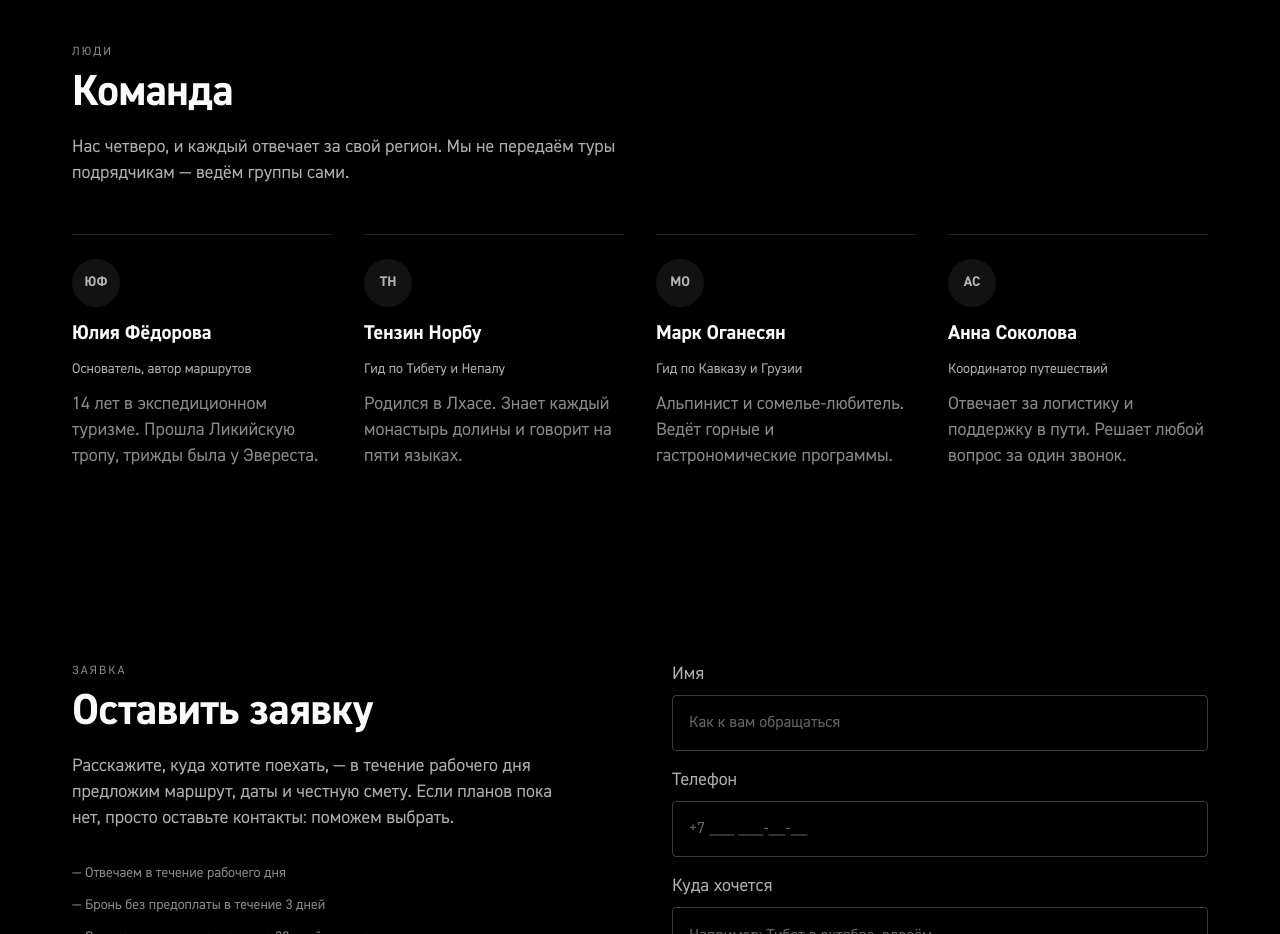
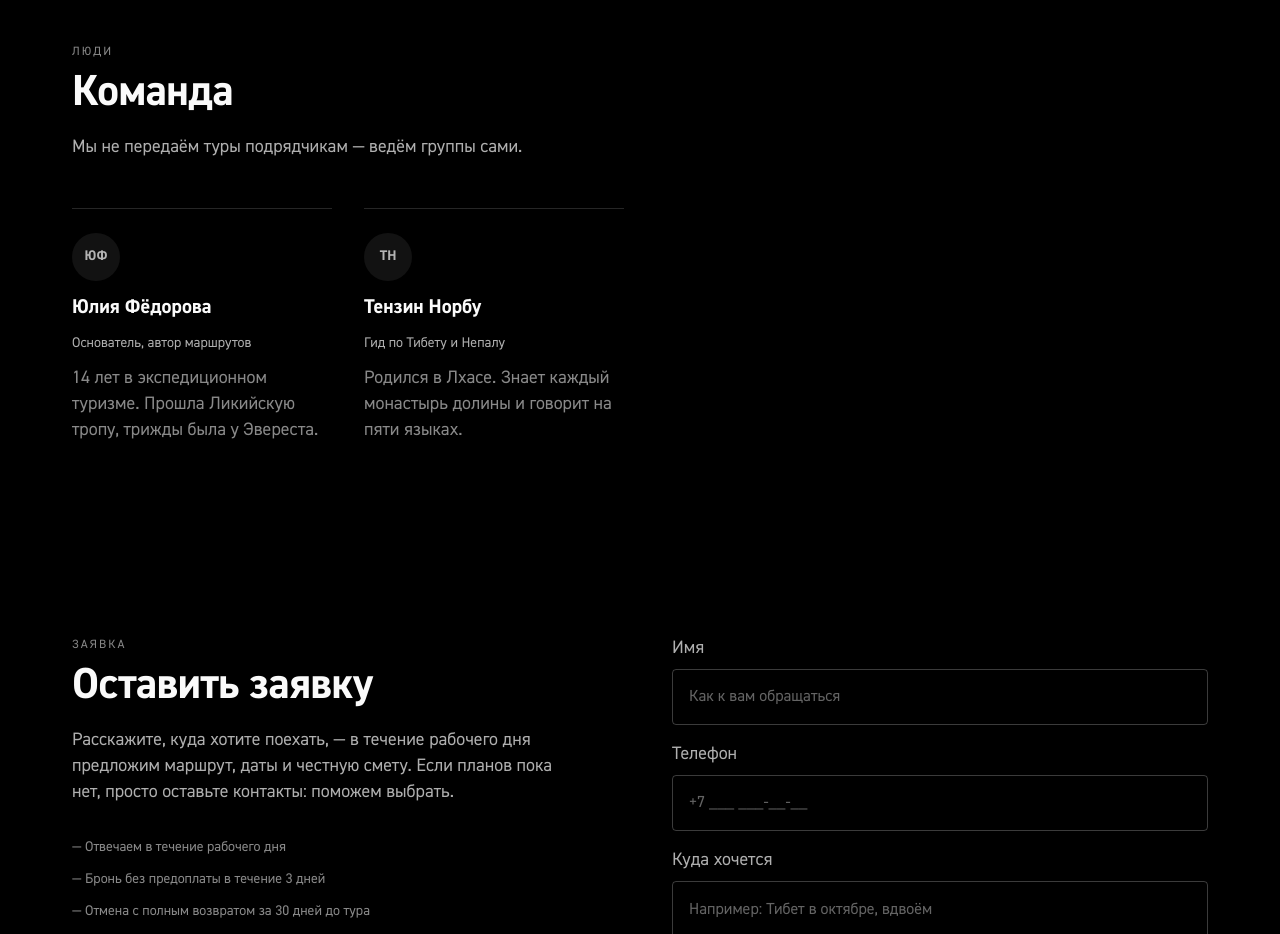
Before and after one commit to fifulina-uxui/wild-soul-routes, a React (Vite) app: page / in a window 1280 px wide. Shown: the part 5460-6394 px from the top of the page. Built offline with nearby package versions, Linux system fonts and the light colour scheme.

Commit message:
Team section: keep two members

```diff
--- a/src/data/content.ts
+++ b/src/data/content.ts
@@ -611,7 +611,7 @@ export const content: Record<'ru' | 'en', PageContent> = {
     team: {
       label: 'Люди',
       heading: 'Команда',
-      text: 'Нас четверо, и каждый отвечает за свой регион. Мы не передаём туры подрядчикам — ведём группы сами.',
+      text: 'Мы не передаём туры подрядчикам — ведём группы сами.',
       items: [
         {
           initials: 'ЮФ',
@@ -624,18 +624,6 @@ export const content: Record<'ru' | 'en', PageContent> = {
           name: 'Тензин Норбу',
           role: 'Гид по Тибету и Непалу',
           text: 'Родился в Лхасе. Знает каждый монастырь долины и говорит на пяти языках.',
-        },
-        {
-          initials: 'МО',
-          name: 'Марк Оганесян',
-          role: 'Гид по Кавказу и Грузии',
-          text: 'Альпинист и сомелье-любитель. Ведёт горные и гастрономические программы.',
-        },
-        {
-          initials: 'АС',
-          name: 'Анна Соколова',
-          role: 'Координатор путешествий',
-          text: 'Отвечает за логистику и поддержку в пути. Решает любой вопрос за один звонок.',
         },
       ],
     },
@@ -1166,7 +1154,7 @@ export const content: Record<'ru' | 'en', PageContent> = {
     team: {
       label: 'People',
       heading: 'Team',
-      text: 'Four of us, each responsible for their own region. We never hand tours to contractors — we lead the groups ourselves.',
+      text: 'We never hand tours to contractors — we lead the groups ourselves.',
       items: [
         {
           initials: 'YF',
@@ -1179,18 +1167,6 @@ export const content: Record<'ru' | 'en', PageContent> = {
           name: 'Tenzin Norbu',
           role: 'Guide, Tibet & Nepal',
           text: 'Born in Lhasa. Knows every monastery in the valley and speaks five languages.',
-        },
-        {
-          initials: 'MO',
-          name: 'Mark Hovhannisyan',
-          role: 'Guide, Caucasus & Georgia',
-          text: 'Mountaineer and amateur sommelier. Leads mountain and gastronomic programs.',
-        },
-        {
-          initials: 'AS',
-          name: 'Anna Sokolova',
-          role: 'Travel coordinator',
-          text: 'Handles logistics and on-trip support. Solves any problem with a single call.',
         },
       ],
     },
```
